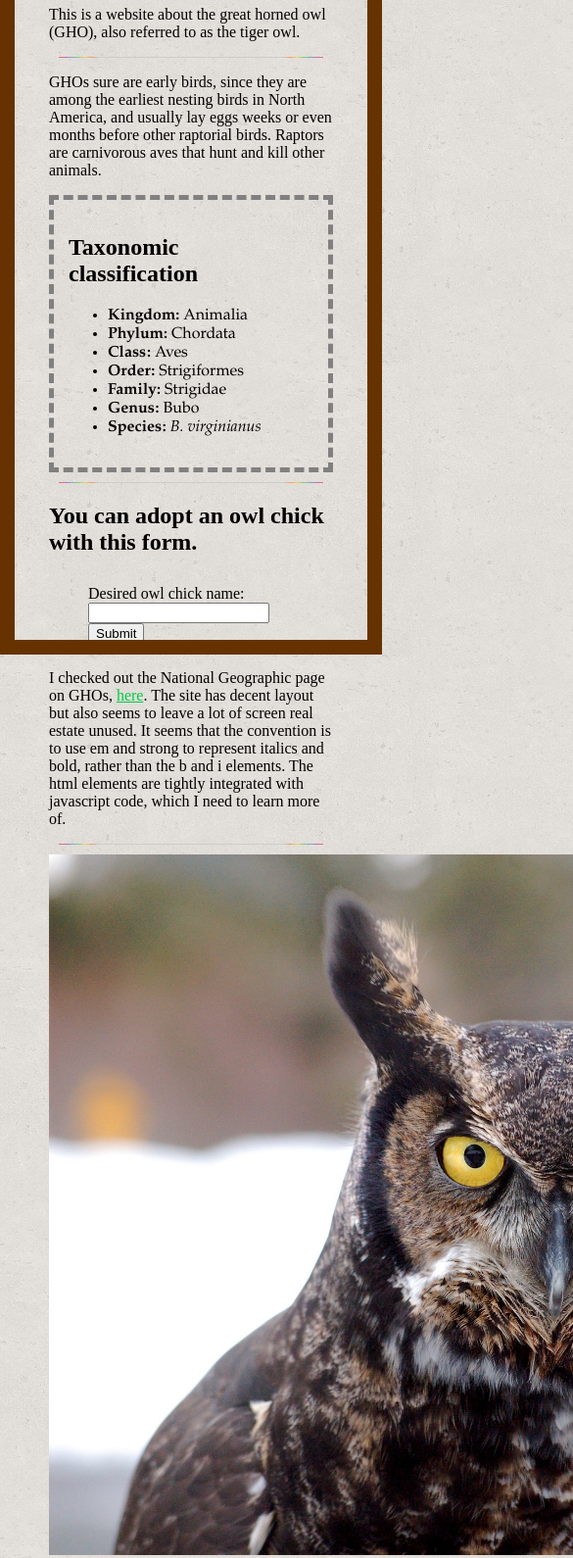
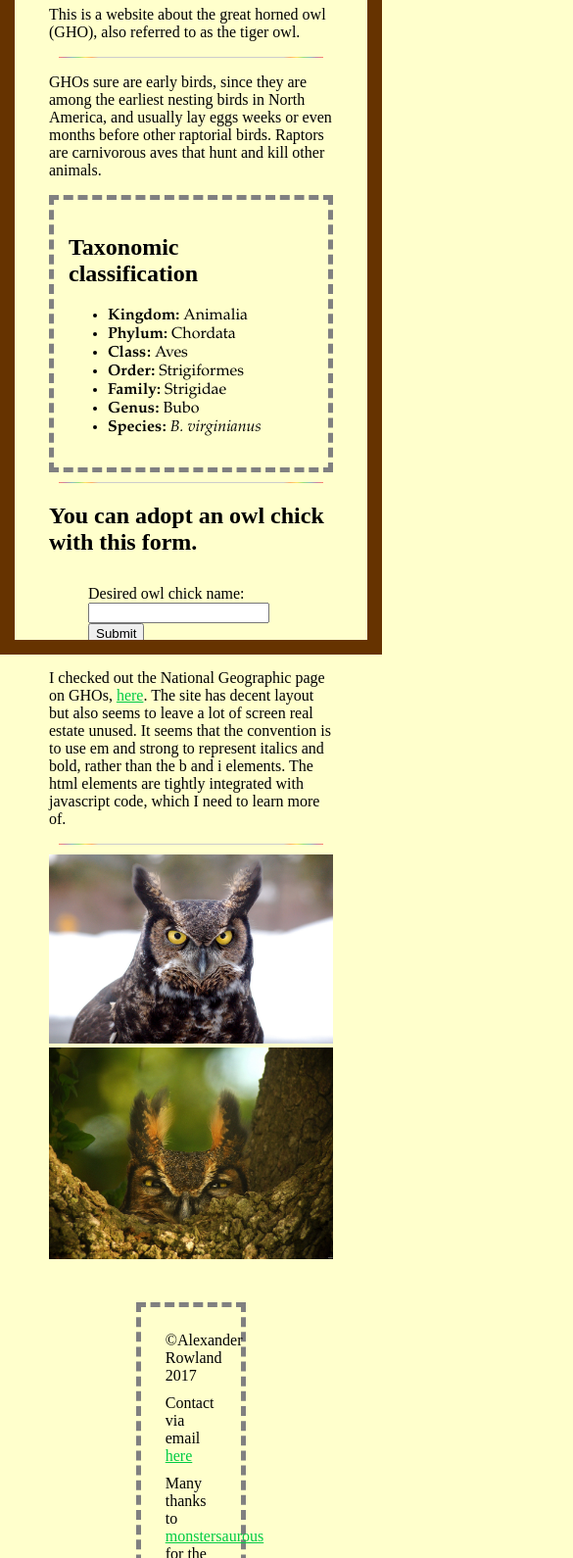
Before and after one commit to prestidigitation/2.5_solo_challenge, a plain HTML site: page index.html in a window 390 px wide. Shown: the part 176-1766 px from the top of the page at 98% size, 585 px wide, since content can reach past the window. Drawn offline with Linux system fonts and the light colour scheme.

Commit message:
Create responsive background image on index.html

```diff
--- a/styles.css
+++ b/styles.css
@@ -90,3 +90,14 @@ li {
     max-width: 400px;
     padding: 15px;
 }
+
+img {
+    width: 100%;
+    height: auto;
+}
+
+@media only screen and (max-width: 500px) {
+    body {
+        background-image: none;
+    }
+}
```
